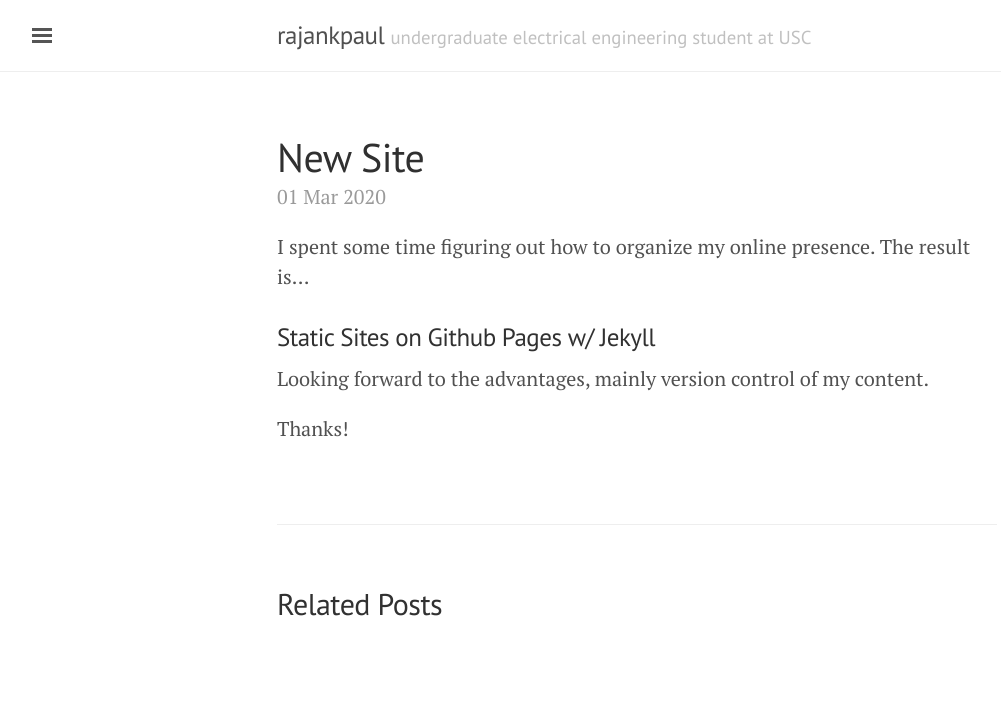
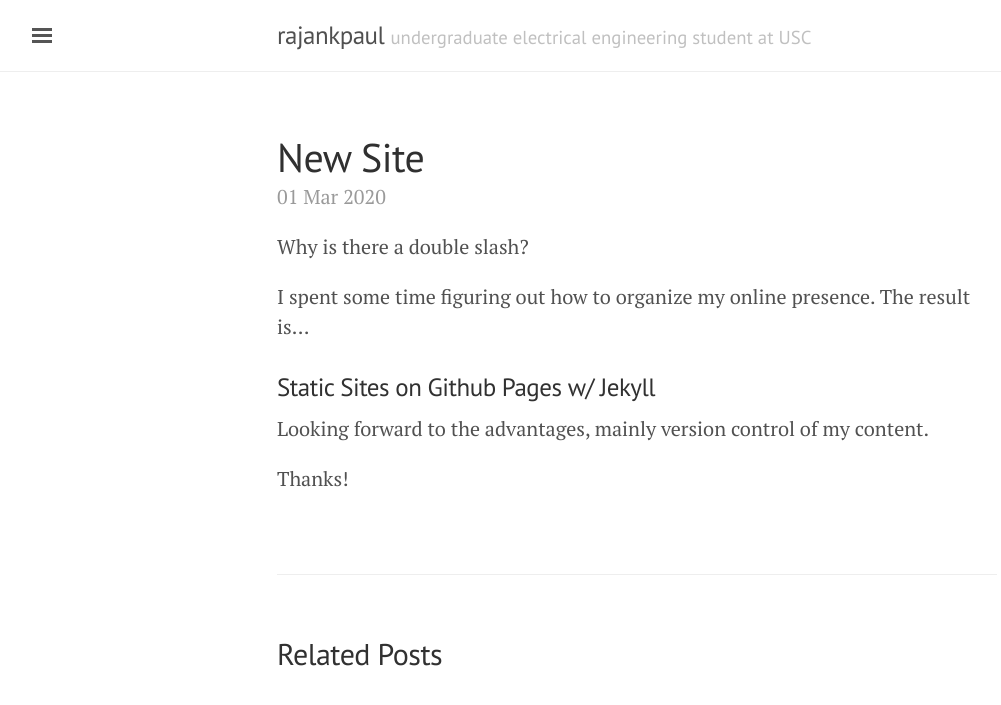
Before and after one commit to rajankpaul/rajankpaul.github.io, a Jekyll site: the page built from _posts/2020-03-01-new-site.md, in a window 1280 px wide. Shown: the top 705 px of the page, without its empty margins (3-1004 px from the left). Built offline with Jekyll 4.4.1, drawn with Linux system fonts in a browser that asks for light colours.

Commit message:
Update 2020-03-01-new-site.md

```diff
--- a/_posts/2020-03-01-new-site.md
+++ b/_posts/2020-03-01-new-site.md
@@ -2,6 +2,8 @@
 layout: post
 title: New Site
 ---
+
+Why is there a double slash?
 
 I spent some time figuring out how to organize my online presence. The result is...
 
```
